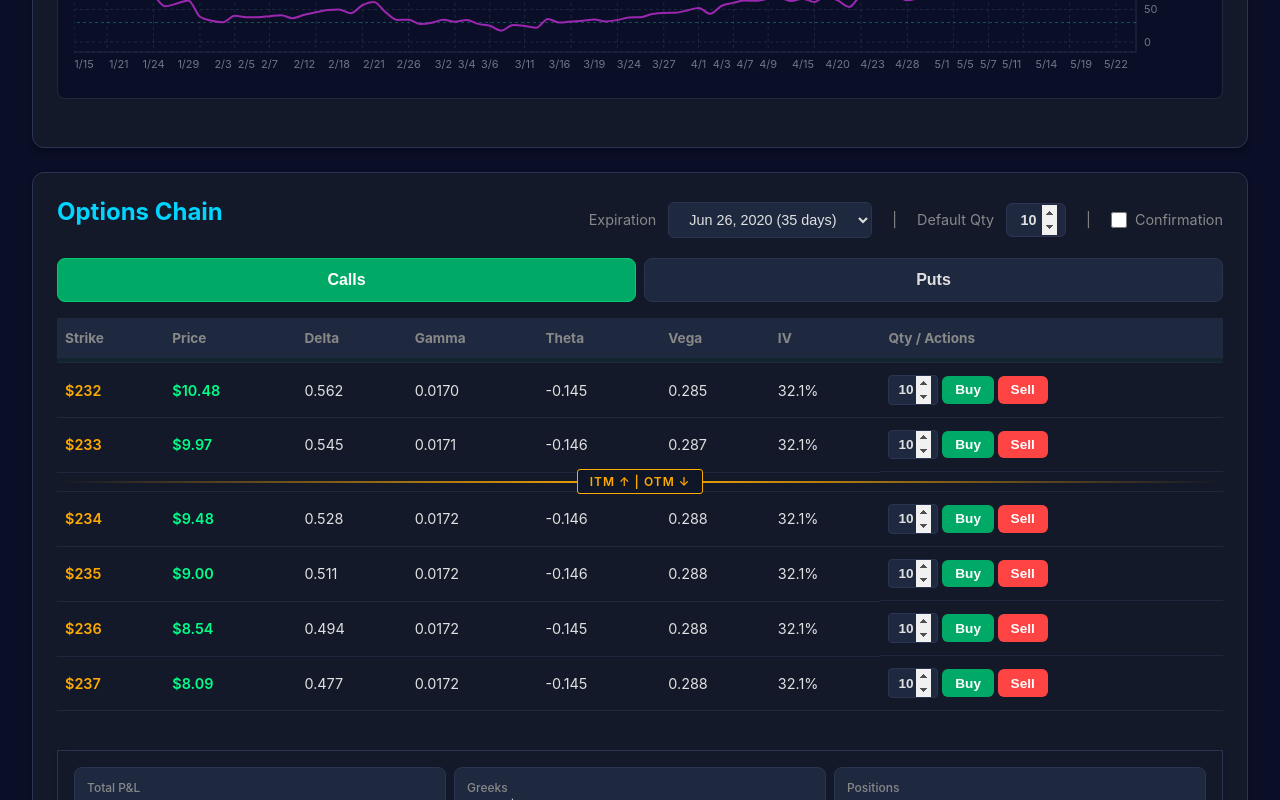
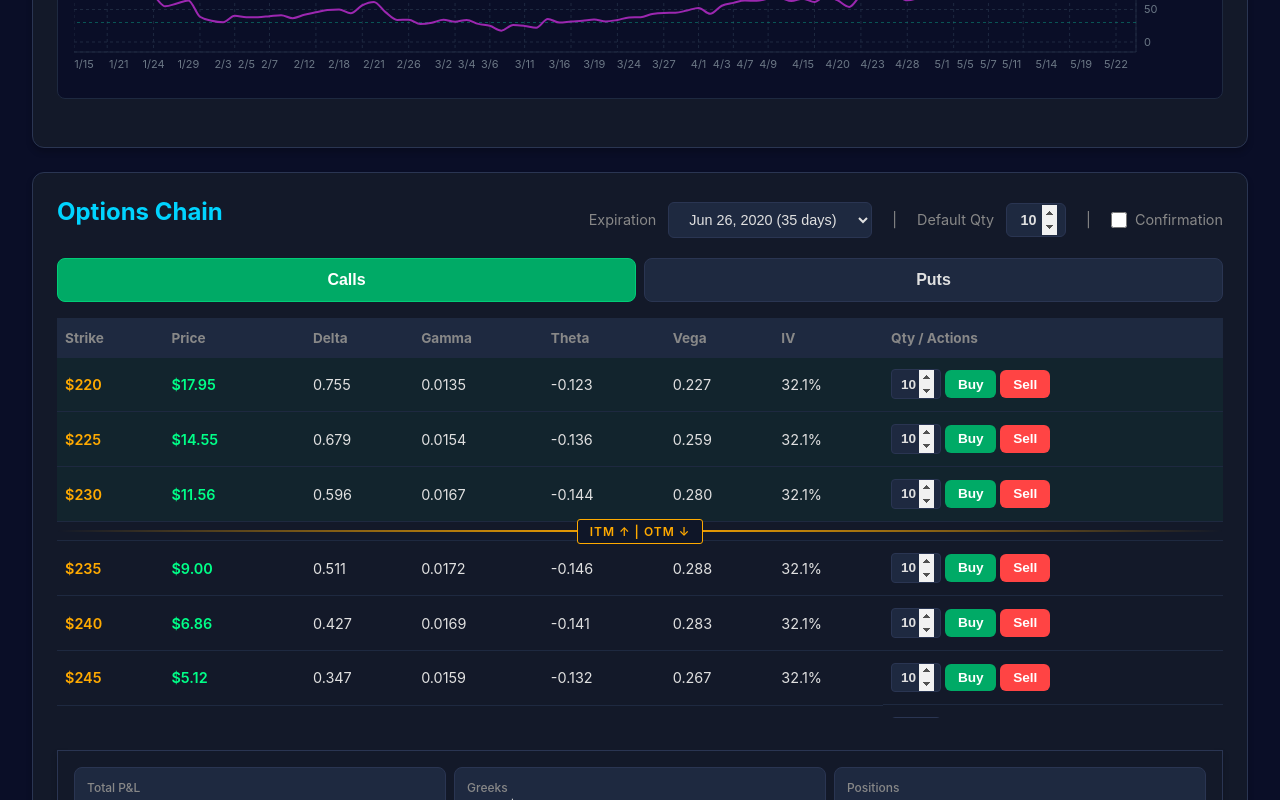
Before and after one commit to iliutaadrian/options_trading_simulator, a React (Vite) app: page / in a window 1280 px wide. Shown: the part 1200-2000 px from the top of the page. Built offline with nearby package versions, Linux system fonts and the light colour scheme.

Commit message:
fix: step count, chain alignment

```diff
--- a/src/App.jsx
+++ b/src/App.jsx
@@ -63,7 +63,7 @@ function App() {
   const currentDate = currentData?.date || startDate;
   const currentIV = currentData?.iv || 0.35; // Get dynamic IV from current date
 
-  const [strikes, setStrikes] = useState(() => generateStrikePrices(currentPrice, 100));
+  const [strikes, setStrikes] = useState(() => generateStrikePrices(currentPrice));
   const [expirations, setExpirations] = useState(() => generateExpirationDates(currentDate, 6));
   // Default to 30-day expiration (closest to 30 days)
   const [selectedExpiration, setSelectedExpiration] = useState(() => {
@@ -92,7 +92,7 @@ function App() {
     const currentStrikeCenter = strikes[Math.floor(strikes.length / 2)];
     const priceDiff = Math.abs(currentPrice - currentStrikeCenter);
     if (priceDiff > currentPrice * 0.15) { // Update if price moved >15%
-      setStrikes(generateStrikePrices(currentPrice, 100));
+      setStrikes(generateStrikePrices(currentPrice));
     }
   }, [currentPrice]);
 
@@ -108,7 +108,7 @@ function App() {
 
     // Update strikes and expirations based on new data
     const newCurrentPrice = newPriceData[350]?.close || 150;
-    setStrikes(generateStrikePrices(newCurrentPrice, 100));
+    setStrikes(generateStrikePrices(newCurrentPrice));
     const newExpirations = generateExpirationDates(newPriceData[350]?.date || startDate, 6);
     setExpirations(newExpirations);
 
--- a/src/components/OptionsChain.jsx
+++ b/src/components/OptionsChain.jsx
@@ -28,7 +28,7 @@ const OptionsChain = ({
         const rowTop = atmRow.offsetTop;
         const rowHeight = atmRow.offsetHeight;
         const containerHeight = container.clientHeight;
-        const scrollPosition = rowTop - (containerHeight / 2) + (rowHeight / 2);
+        const scrollPosition = rowTop - (containerHeight / 2) + (rowHeight / 2) - 50;
 
         container.scrollTop = scrollPosition;
       }
--- a/src/utils/dataGenerator.js
+++ b/src/utils/dataGenerator.js
@@ -299,10 +299,10 @@ export function waitForDataLoad() {
 }
 
 // Generate realistic strike prices around current price
-export function generateStrikePrices(currentPrice, count = 10) {
+export function generateStrikePrices(currentPrice, count = 50) {
   const strikes = [];
   const baseStrike = Math.round(currentPrice / 5) * 5; // Round to nearest $5
-  const step = 1;
+  const step = 5;
 
   for (let i = -count/2; i <= count/2; i++) {
     strikes.push(baseStrike + (i * step));
```
